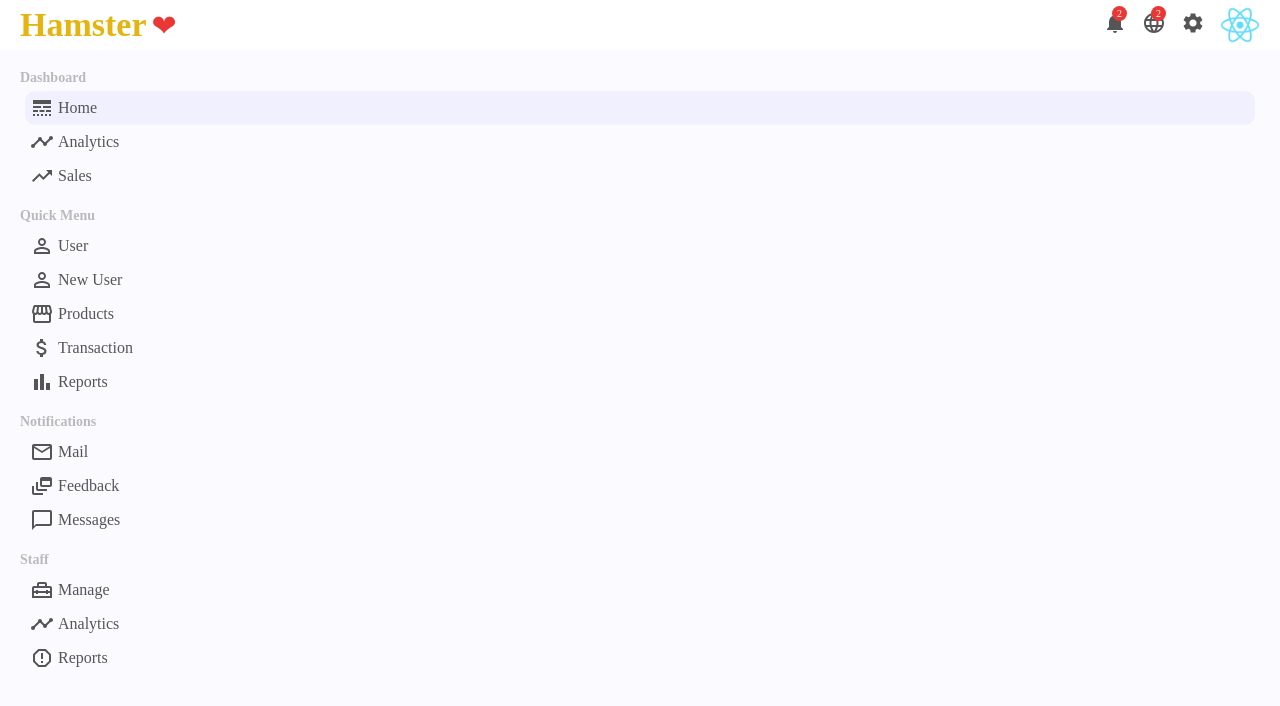
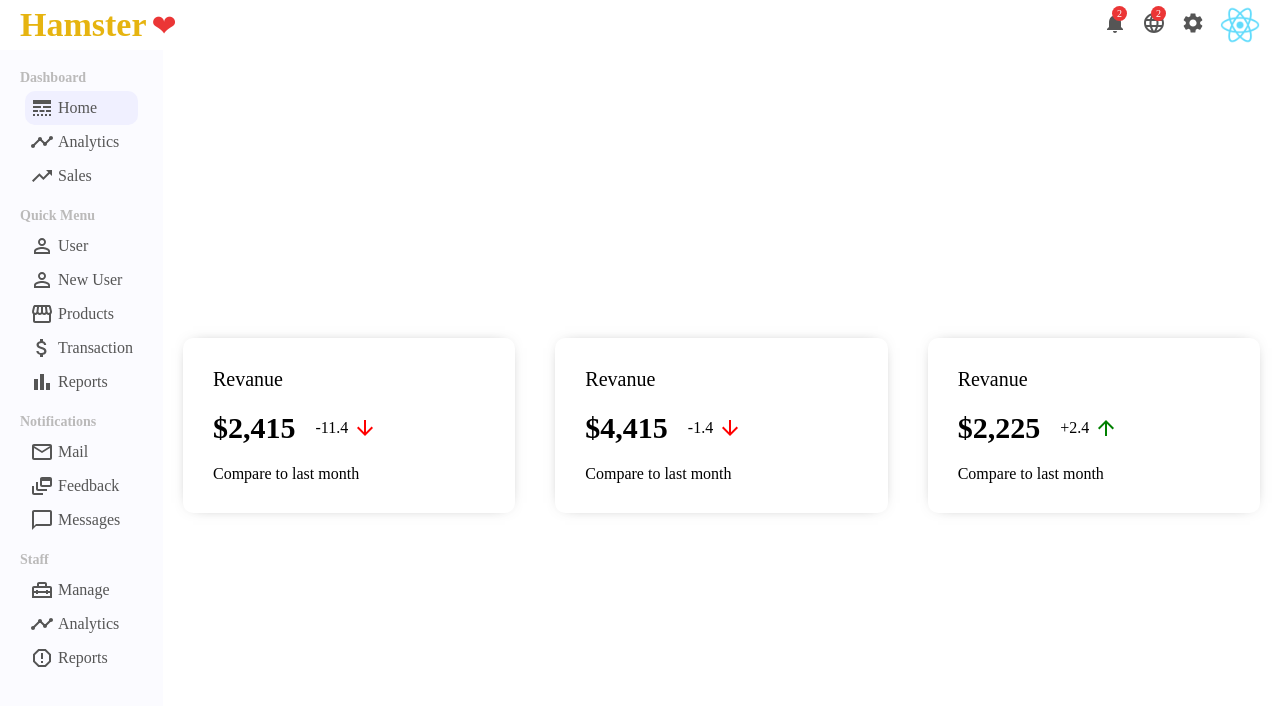
Before and after one commit to Mohammad-Saharkhiz/dashbord-admin, a React (Create React App) app: page / in a window 1280 px wide. Shown: the top 706 px of the page. Built offline with nearby package versions, Linux system fonts and the light colour scheme.

Commit message:
add features in page home (components/features)

```diff
--- /dev/null
+++ b/src/components/features/Features.css
@@ -0,0 +1,54 @@
+.features{
+    display: flex;
+    align-items: center;
+    justify-content: space-between;
+    width: 100%;
+}
+
+.features-item{
+    flex: 1;
+    margin: 0 20px;
+    padding: 30px;
+    border-radius: 10px;
+    cursor: pointer;
+    box-shadow: 0 0 15px -10px rgba(0, 0, 0, 0.75);
+}
+
+.feature__title{
+    font-size: 20px;
+}
+
+.feature__container{
+    display: flex;
+    align-items: center;
+    gap: 20px;
+    margin: 20px 0;
+}
+
+.feature__money{
+    font-size: 30px;
+    font-weight: 600;
+}
+
+.feature__rate{
+    display: flex;
+    align-items: center;
+    gap: 5px;
+}
+
+.feature__rate__number{
+
+}
+
+.arrow{
+    font-size: 24px;
+    color: green;
+}
+
+.negative{
+    color: red;
+}
+
+.feature__sub{
+
+}
--- /dev/null
+++ b/src/components/features/Features.jsx
@@ -0,0 +1,46 @@
+import React from 'react'
+import "./Features.css"
+import ArrowDownwardOutlinedIcon from '@mui/icons-material/ArrowDownwardOutlined';
+import ArrowUpwardOutlinedIcon from '@mui/icons-material/ArrowUpwardOutlined';
+
+export default function Features(props) {
+
+
+    return (
+        <div className="features">
+            <div className="features-item">
+                <span className="feature__title">Revanue</span>
+                <div className="feature__container">
+                    <span className="feature__money">$2,415</span>
+                    <span className="feature__rate">
+                        <span className="feature__rate__number">-11.4</span>
+                        <ArrowDownwardOutlinedIcon className="arrow negative"/>
+                    </span>
+                </div>
+                <p className="feature__sub">Compare to last month</p>
+            </div>
+            <div className="features-item">
+                <span className="feature__title">Revanue</span>
+                <div className="feature__container">
+                    <span className="feature__money">$4,415</span>
+                    <span className="feature__rate">
+                        <span className="feature__rate__number">-1.4</span>
+                        <ArrowDownwardOutlinedIcon className="arrow negative"/>
+                    </span>
+                </div>
+                <p className="feature__sub">Compare to last month</p>
+            </div>
+            <div className="features-item">
+                <span className="feature__title">Revanue</span>
+                <div className="feature__container">
+                    <span className="feature__money">$2,225</span>
+                    <span className="feature__rate">
+                        <span className="feature__rate__number">+2.4</span>
+                        <ArrowUpwardOutlinedIcon className="arrow"/>
+                    </span>
+                </div>
+                <p className="feature__sub">Compare to last month</p>
+            </div>
+        </div>
+    )
+}
--- a/src/pages/home/Home.js
+++ b/src/pages/home/Home.js
@@ -1,11 +1,13 @@
 import React from 'react'
+import "./Home.css"
+import Features from '../../components/features/Features'
 
 export default function Home(props) {
 
 
     return (
         <>
-
+            <Features />
         </>
     )
 }
```
